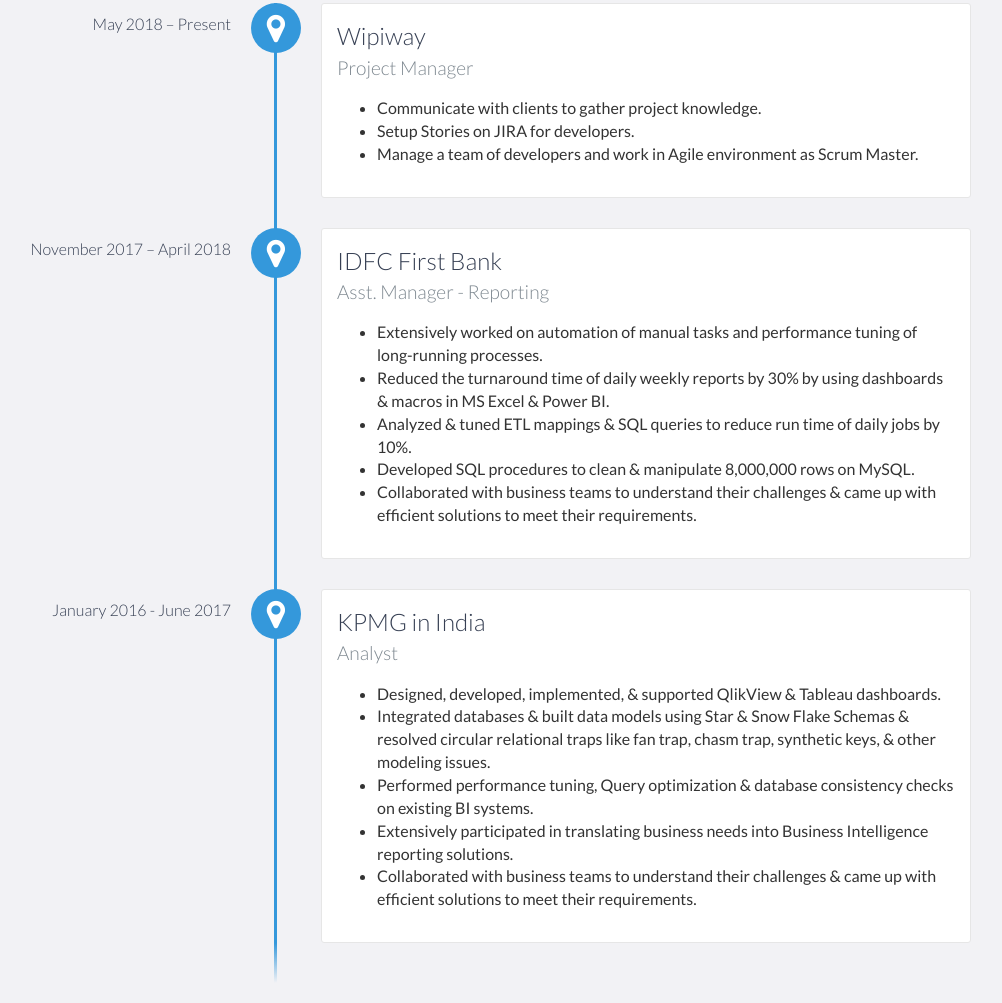
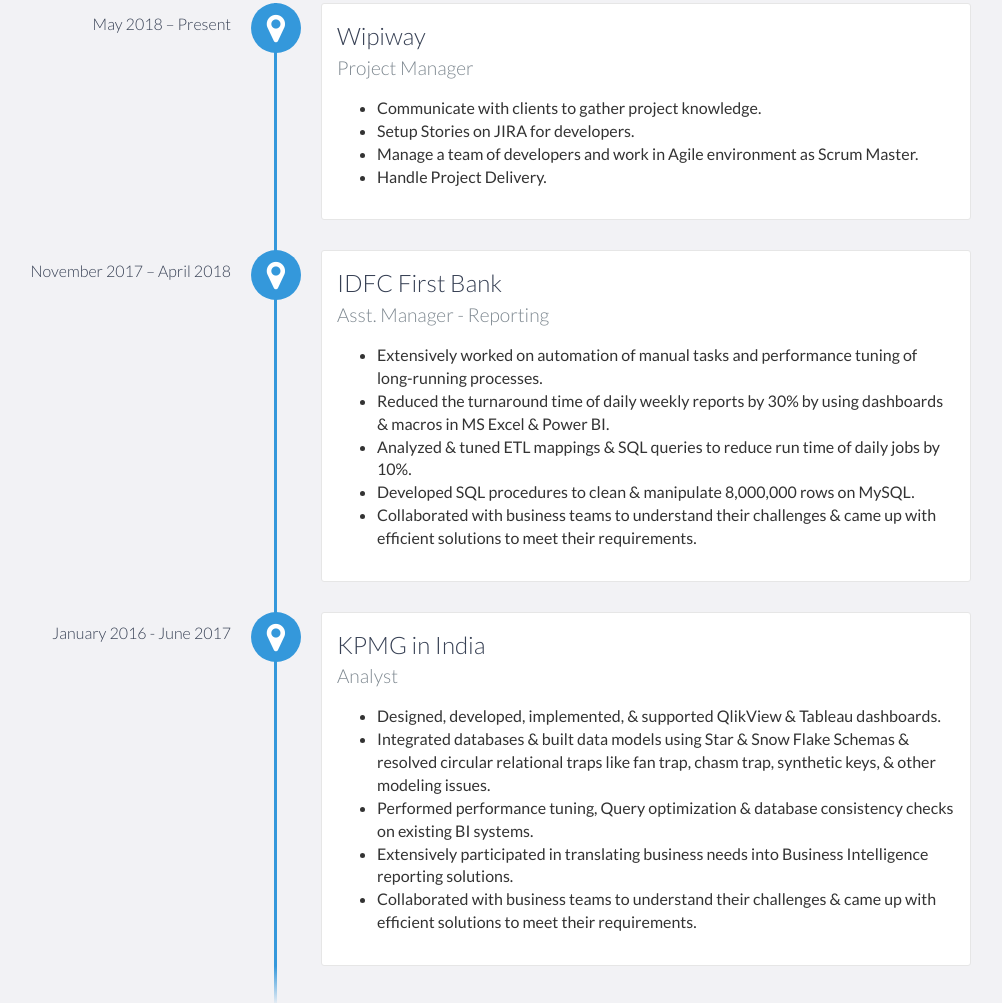
Before and after one commit to rohandash06/rohan-dash06.github.io, a website: page index.html in a window 1280 px wide. Shown: the part 1179-2182 px from the top of the page, without its empty margins (169-1171 px from the left). Drawn offline with nearby package versions, Linux system fonts and the light colour scheme.

Commit message:
Update index.html

```diff
--- a/index.html
+++ b/index.html
@@ -75,9 +75,8 @@
                     <p1>
                         Graduate Student with over two years of professional experience in data warehousing, business intelligence and UI/UX Design, seeking an opportunity with a growing organization. Proven ability to understand user requirements and translate into actionable project plans.
                     </p1>
-		    <p2>
-                        Adaptable. Resourceful. Inquisitive.
-                    </p2>
+			<p2> Adaptable. Resourceful. Inquisitive. </p2>
+
                 </div>
             </div>
         </div>
@@ -100,6 +99,9 @@
                 </li>
                 <li>
                     Manage a team of developers and work in Agile environment as Scrum Master.
+                </li>
+                <li>
+                    Handle Project Delivery.
                 </li>
             </ul>
 
```
